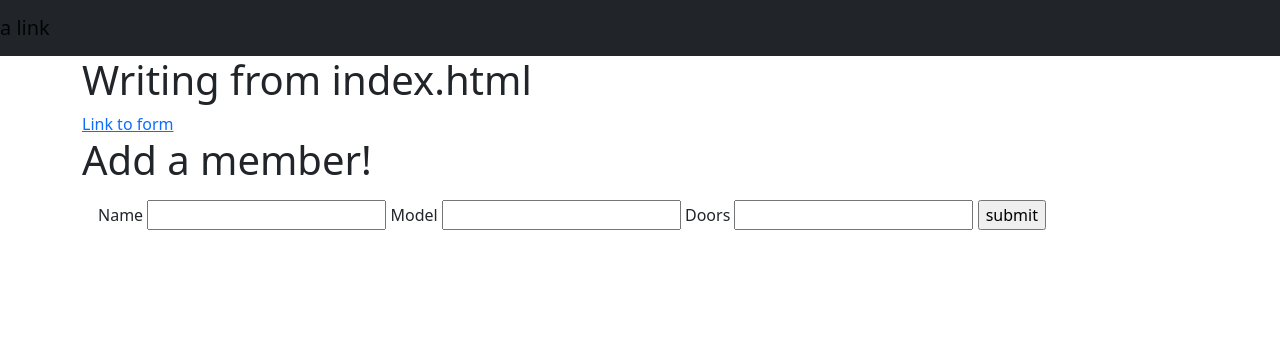
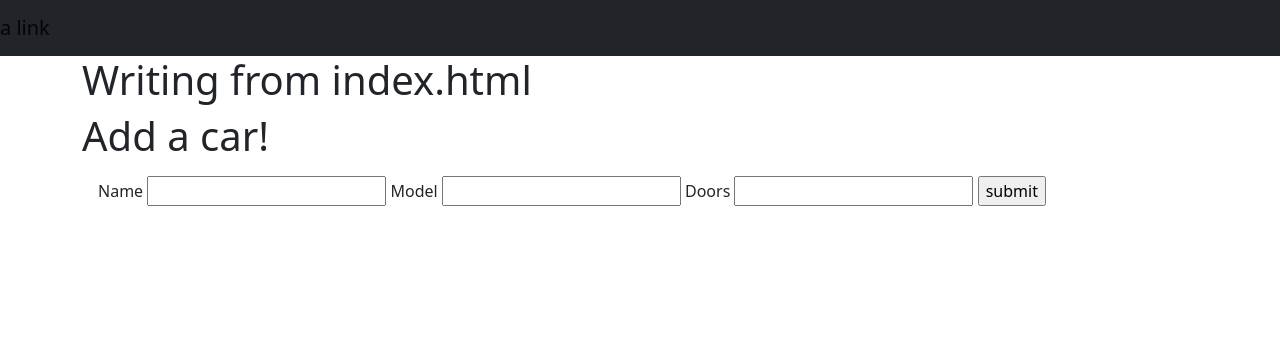
Before and after one commit to dartbill/URLShortener, a Flask app: template templates/index.html in a window 1280 px wide. Shown: the top 356 px of the page. Run offline with Flask 2, Linux system fonts and the light colour scheme; the template is opened without the code that fills it, so the values that code supplies are empty; parts of the project's set-up code (start-up, migrations or seed data) failed here and were passed over.

Commit message:
remove jsonify

```diff
--- a/app.py
+++ b/app.py
@@ -61,7 +61,7 @@ def handle_cars():
 def members_handler():
     if request.method == 'POST':
 
-        new_car = CarsModel(jsonify(name=request.form['name'], model=request.form['model'], doors=request.form['doors']))
+        new_car = CarsModel(name=request.form['name'], model=request.form['model'], doors=request.form['doors'])
         db.session.add(new_car)
         db.session.commit()
 
--- a/templates/index.html
+++ b/templates/index.html
@@ -7,9 +7,8 @@
 <li> {{member.name}} model is {{member['model']}} </li>
 {% endfor %}
 
-<a href="/form">Link to form</a>
 
-<h1>Add a member!</h1>
+<h1>Add a car!</h1>
 
 <form class="mt-3 mx-3" method="POST">
   <label for="name">Name</label>
```
